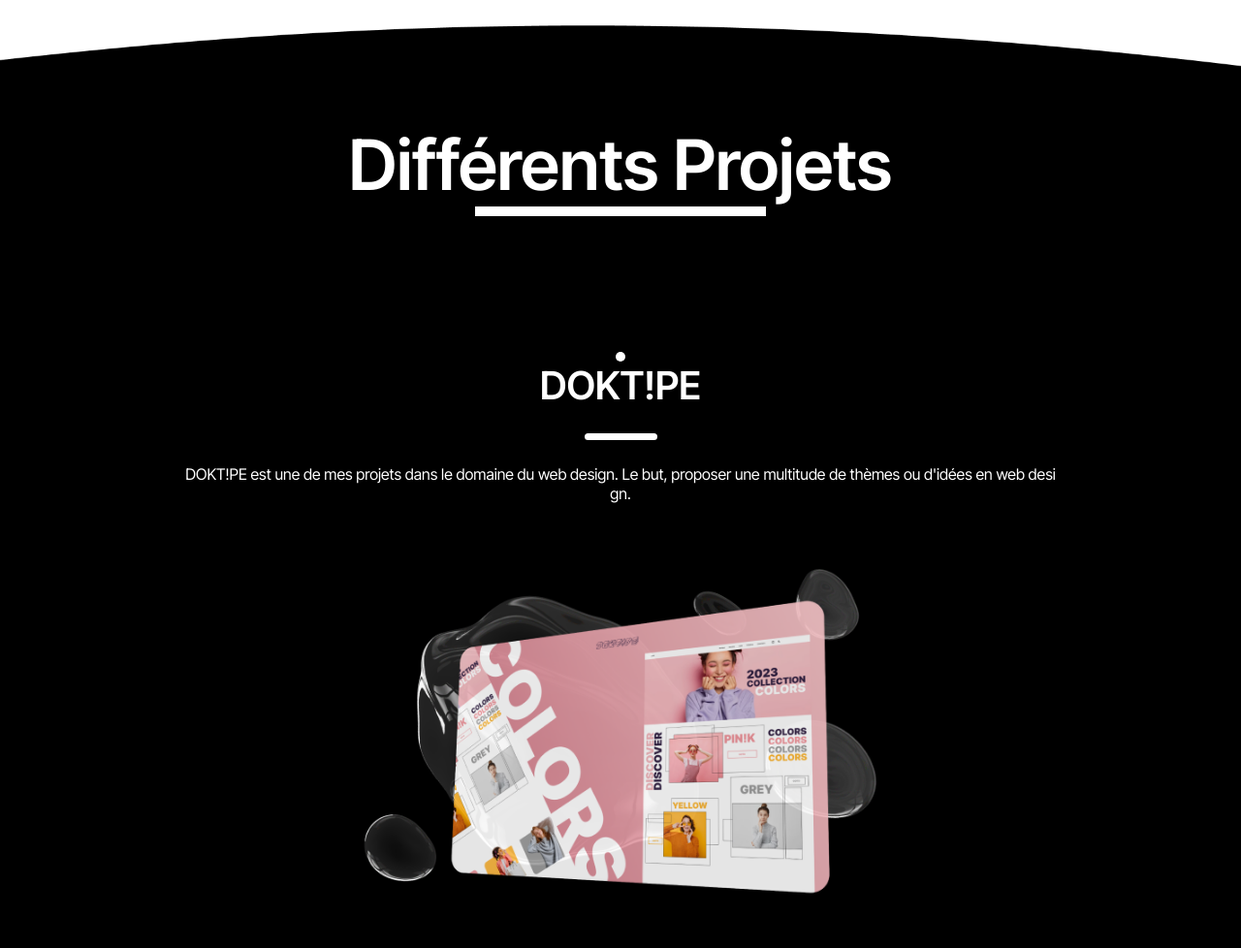
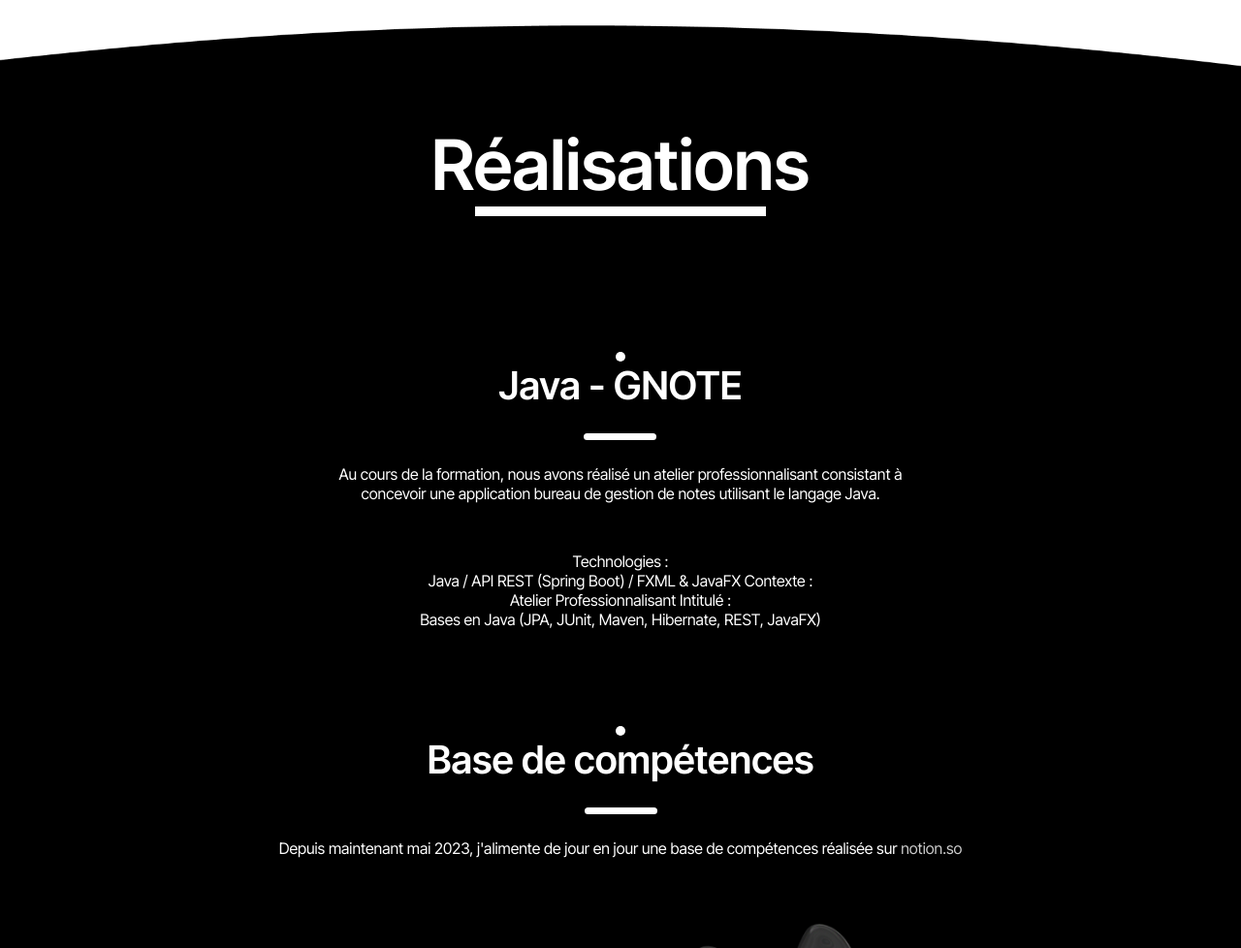
Before and after one commit to Robzcode/robin.portfolio, a plain HTML site: page projets.html in a window 1280 px wide. Shown: the part 1280-2258 px from the top of the page at 97% size. Drawn offline with Linux system fonts and the light colour scheme.

Commit message:
Update projets.html

```diff
--- a/projets.html
+++ b/projets.html
@@ -49,7 +49,7 @@
         <!-- ===== Création d'un conteneur ===== -->
         <div class="container">
             <!-- ===== H1 & Utilisation d'un data-text pour le rappeler dans le fichier CSS ===== -->
-            <h1 data-text="Bienvenue">Mes différents <br>Projets.</h1>
+            <h1 data-text="Bienvenue">Mes différentes <br>Réalisations</h1>
 
             <div class="bg-responsive">
                 <img src="./img/background-responsive.png" alt="">
@@ -70,7 +70,7 @@
     <section class="section-two">
         <div class="container">
             <div class="title">
-                <h1 id="cv">Différents Projets</h1>
+                <h1 id="cv">Réalisations</h1>
             </div>
 
 
@@ -79,16 +79,21 @@
                 <div class="left">
                     <div class="titre">
                         <div class="dot"></div>
-                        <h2>DOKT!PE</h2>
+                        <h2>Java - GNOTE</h2>
                     </div>
                     <div class="separateur"></div>
                     <p>
-                        DOKT!PE est une de mes projets dans le domaine du web design. Le but, proposer
-                        une multitude de thèmes ou d'idées en web design.
+                        Au cours de la formation, nous avons réalisé un atelier professionnalisant consistant à <br>
+                        concevoir une application bureau de gestion de notes utilisant le langage Java.
                     </p>
                 </div>
                 <div class="right">
-                    <img src="./img/doktype.png" alt="">
+                    Technologies : <br>
+                    Java / API REST (Spring Boot) / FXML & JavaFX
+                    Contexte : <br>
+                    Atelier Professionnalisant
+                    Intitulé : <br>
+                    Bases en Java (JPA, JUnit, Maven, Hibernate, REST, JavaFX)
                 </div>
             </div>
             <!-- ===== CONTENU DU HAUT ===== -->
```
